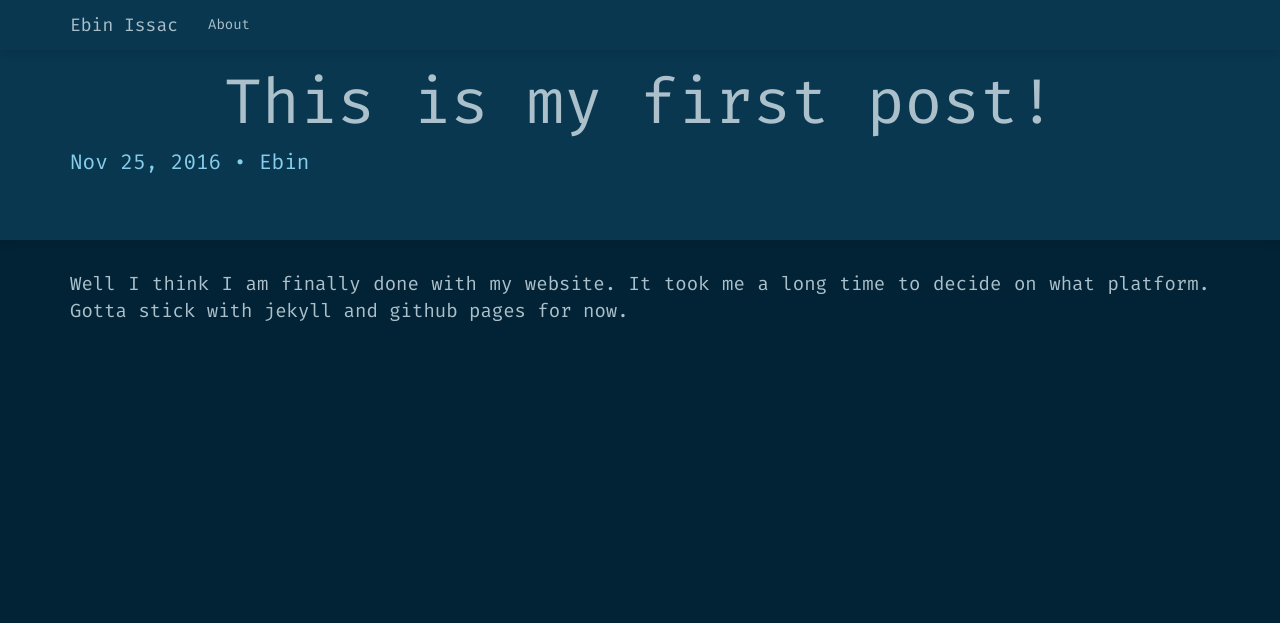
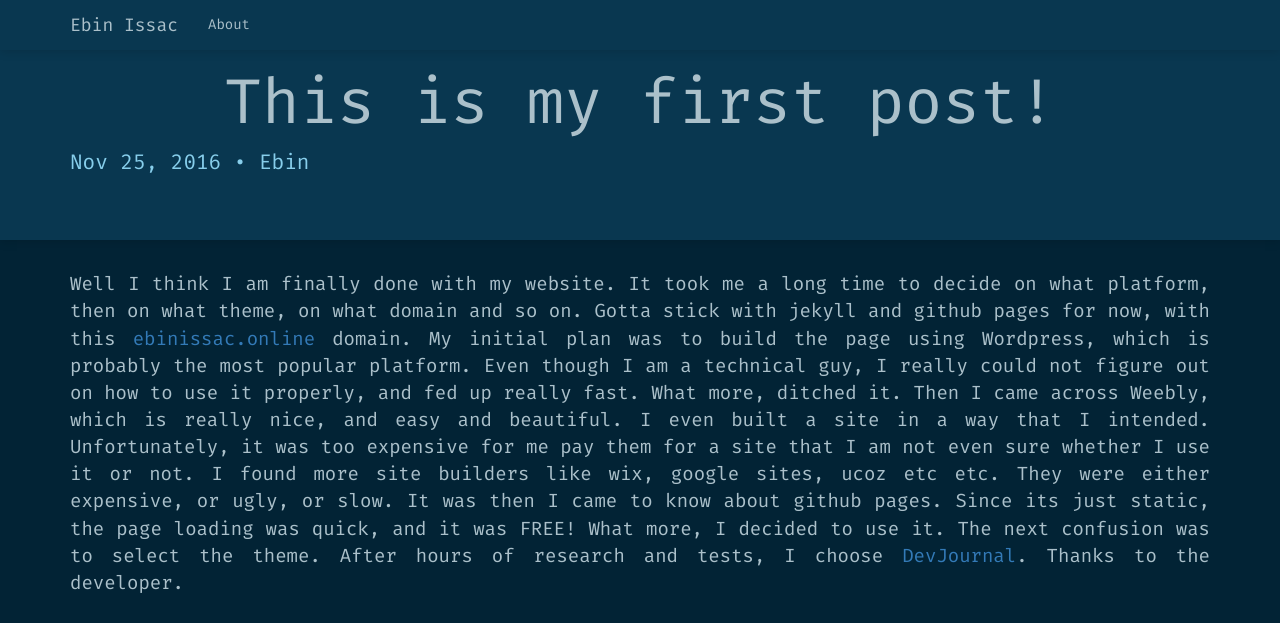
Before and after one commit to ebinpissac/ebinpissac.github.io, a Jekyll site: the page built from _posts/2016-11-26-finally-get-this-site-done.markdown, in a window 1280 px wide and 1048 px high. Shown: the top 623 px of the window. Built offline with Jekyll 4.4.1, drawn with Linux system fonts in a browser that asks for light colours; nearby versions of some CDN libraries; some web fonts are replaced; some of the changed text lies outside the part shown; grey boxes are pictures that could not be loaded.

Commit message:
edited the first post to see how it looks

```diff
--- a/_posts/2016-11-26-finally-get-this-site-done.markdown
+++ b/_posts/2016-11-26-finally-get-this-site-done.markdown
@@ -5,4 +5,6 @@ date:   2016-11-26 05:48:43 +0800
 categories: personal
 author: "Ebin"
 ---
-Well I think I am finally done with my website. It took me a long time to decide on what platform. Gotta stick with jekyll and github pages for now.
+<p>Well I think I am finally done with my website. It took me a long time to decide on what platform, then on what theme, on what domain and so on. Gotta stick with jekyll and github pages for now, with this&nbsp;<a href="http://www.ebinissac.online">ebinissac.online</a> domain. My initial plan was to build the page using Wordpress, which is probably the most popular platform. Even though I am a technical guy, I really could not figure out on how to use it properly, and fed up really fast. What more, ditched it. Then I came across Weebly, which is really nice, and easy and beautiful. I even built a site in a way that I intended. Unfortunately, it was too expensive for me pay them for a site that I am not even sure whether I use it or not. I found more site builders like wix, google sites, ucoz etc etc. They were either expensive, or ugly, or slow. It was then I came to know about github pages. Since its just static, the page loading was quick, and it was FREE! What more, I decided to use it. The next confusion was to select the theme. After hours of research and tests, I choose <a href="https://github.com/hemangsk/DevJournal">DevJournal</a>. Thanks to the developer. </p>
+<p>&nbsp;</p>
+<p>This is just a sample post for me to test its functionality<img src="https://html-online.com/editor/tinymce/plugins/emoticons/img/smiley-wink.gif" alt="wink" /></p>
```
